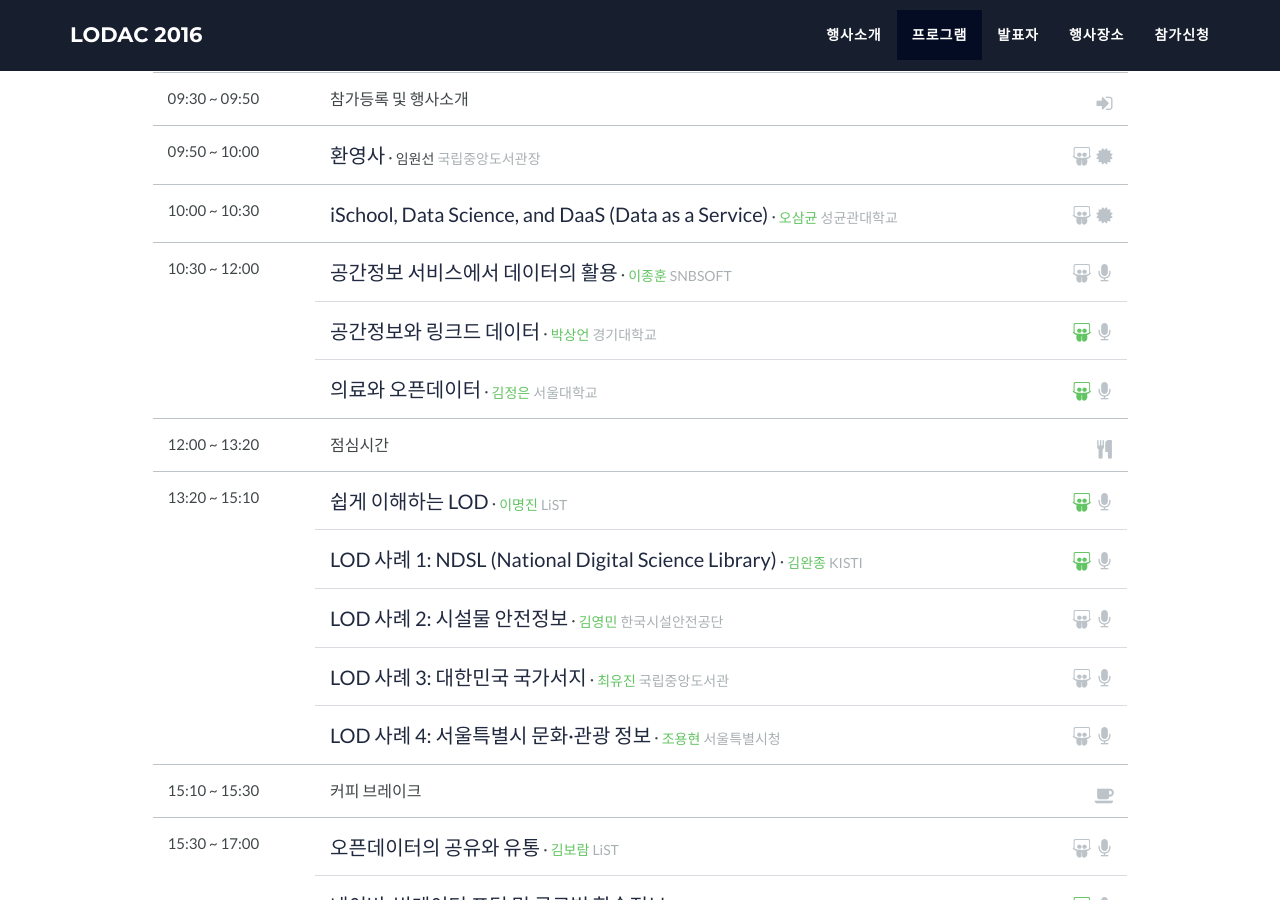
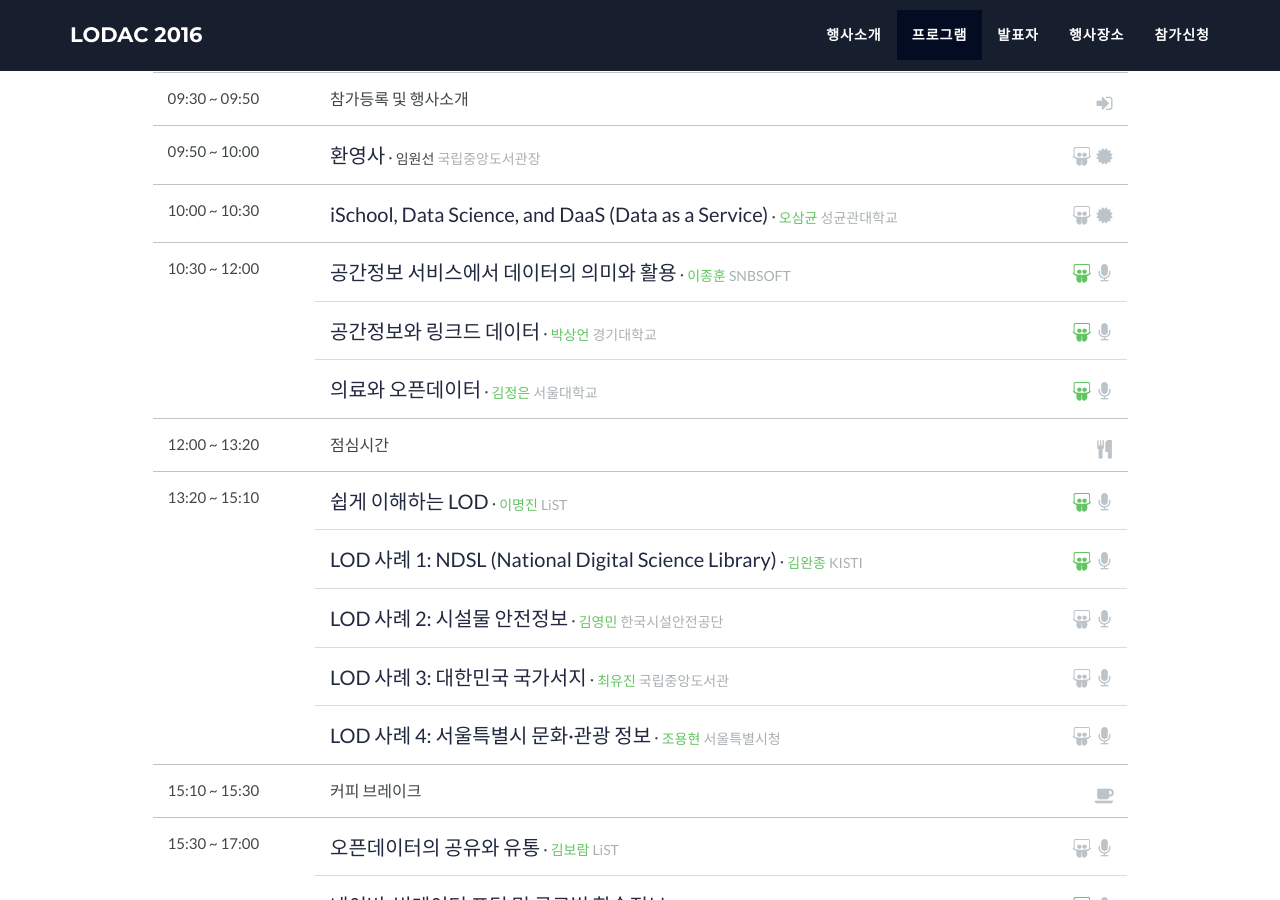
Before and after one commit to listinc/lodac, a Jekyll site: the page built from 2016/index.html, in a window 1280 px wide and 900 px high, scrolled down 1827 px. Built offline with Jekyll 4.4.1, drawn with Linux system fonts in a browser that asks for light colours; nearby versions of some CDN libraries.

Commit message:
Added a deck of slides for jhlee's talk

```diff
--- a/_data/talks.yml
+++ b/_data/talks.yml
@@ -19,11 +19,12 @@
     end: "12:00"
     type: session
     talks:
-      - title: "공간정보 서비스에서 데이터의 활용"
+      - title: "공간정보 서비스에서 데이터의 의미와 활용"
         start: "10:30"
         end: "11:00"
         speaker: jhlee
         type: standard
+        slides: "https://speakerdeck.com/lodac/gongganjeongbo-seobiseueseo-deiteoyi-yimiwa-hwalyong"
       - title: "공간정보와 링크드 데이터"
         start: "11:00"
         end: "11:30"
```
